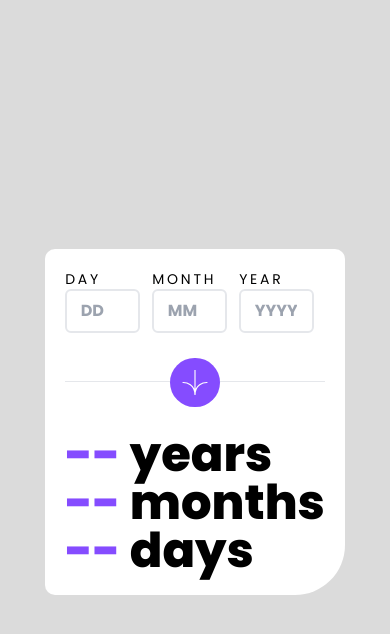
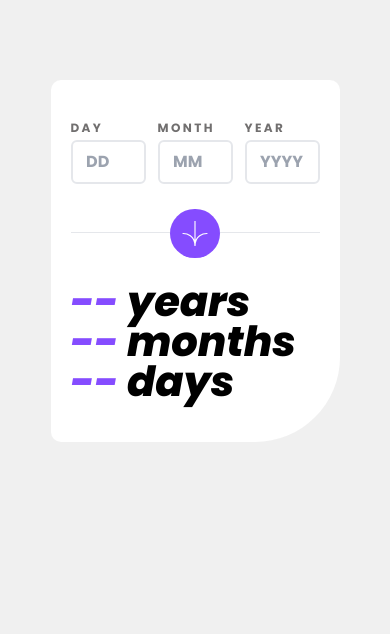
Before and after one commit to Atatra/age-calculator-app, a Next.js app: page / in a window 390 px wide. Shown: the top 634 px of the page. Built offline with nearby package versions, Linux system fonts and the light colour scheme.

Commit message:
End styling mobile

```diff
--- a/src/app/globals.css
+++ b/src/app/globals.css
@@ -3,14 +3,12 @@
 @tailwind utilities;
 
 :root {
-  background-color: theme("backgroundColor.neutral.lGrey");
+  background-color: theme("backgroundColor.neutral.offWhite");
 }
 .card {
   background-color: theme("colors.neutral.white");
   display: flex;
   flex-direction: column;
-  align-self: center;
-  border-radius: 10px 10px 50px;
-  padding: 20px 20px;
-  margin: 0px 10px;
+  border-radius: 10px 10px 85px;
+  padding: 40px 20px;
 }
--- a/src/app/layout.tsx
+++ b/src/app/layout.tsx
@@ -19,6 +19,11 @@ const poppins = localFont({
       weight: "800",
       style: "normal",
     },
+    {
+      path: "../../public/fonts/Poppins-ExtraBoldItalic.ttf",
+      weight: "800",
+      style: "italic",
+    },
   ],
   variable: "--font-poppins",
 });
--- a/src/app/page.tsx
+++ b/src/app/page.tsx
@@ -3,8 +3,12 @@ import iconArrow from "../../public/images/icon-arrow.svg";
 
 export default function Home() {
   return (
-    <main className="flex justify-center min-h-screen w-full font-poppins">
-      <section className="card max-w-[350px] sm:min-w-[500px] xl:min-w-[800px]">
+    <main className="flex justify-center w-full font-poppins sm:min-h-screen">
+      <section
+        className="card mt-20 my-10 max-w-[350px] sm:min-w-[500px] sm:self-center
+        xl:min-w-[800px]
+      "
+      >
         <form>
           <div className="flex gap-3">
             <Input id="day" name="day" placeholder="DD" topLabel="DAY" />
@@ -28,13 +32,13 @@ export default function Home() {
           </div>
         </form>
 
-        <strong className="text-5xl font-extrabold">
+        <strong className="text-[2.6rem]/[2.5rem] font-extrabold italic">
           <span className="text-primary-purple">--</span> years
         </strong>
-        <strong className="text-5xl font-extrabold">
+        <strong className="text-[2.6rem]/[2.5rem] font-extrabold italic">
           <span className="text-primary-purple">--</span> months
         </strong>
-        <strong className="text-5xl font-extrabold">
+        <strong className="text-[2.6rem]/[2.5rem] font-extrabold italic">
           <span className="text-primary-purple">--</span> days
         </strong>
       </section>
--- a/src/components/Input.tsx
+++ b/src/components/Input.tsx
@@ -7,7 +7,11 @@ interface Props {
 const Input = ({ id, name, placeholder, topLabel }: Props) => {
   return (
     <div className="flex flex-col max-w-[75px]">
-      <label htmlFor="day" className="tracking-[0.2em] text-sm">
+      <label
+        htmlFor="day"
+        className="tracking-[0.2em] text-xs text-neutral-sGrey font-bold
+        pb-1"
+      >
         {topLabel}
       </label>
       <input
```
